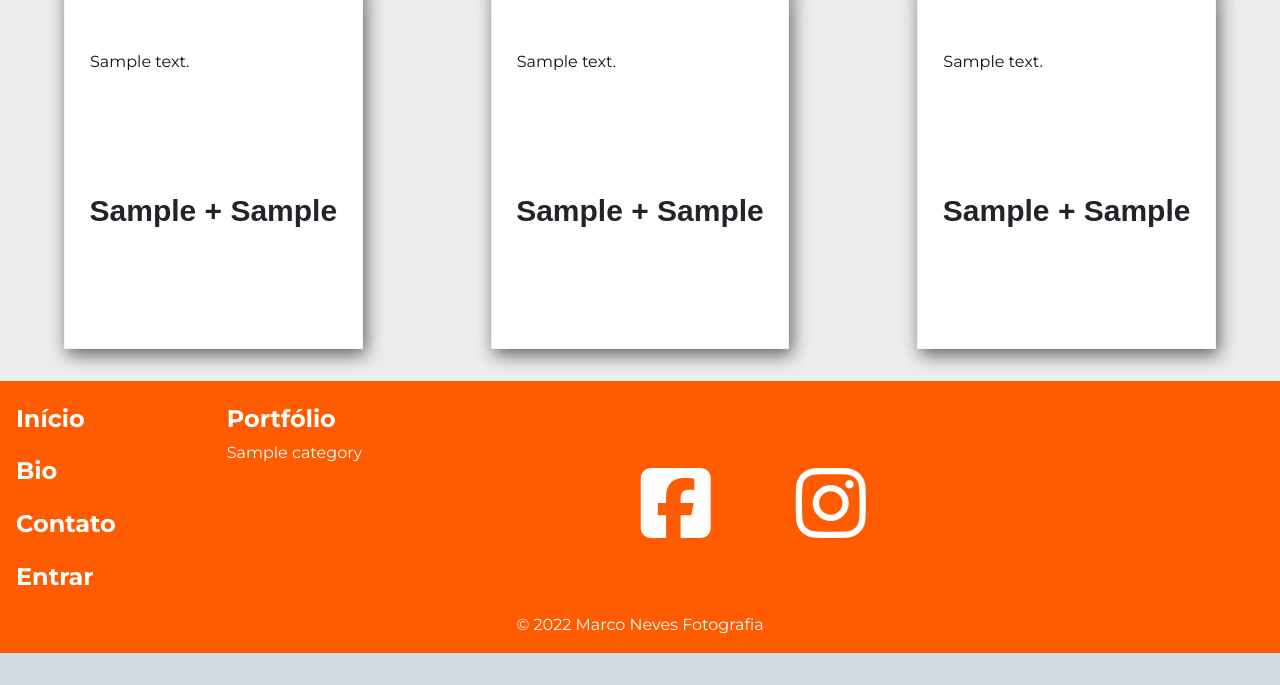
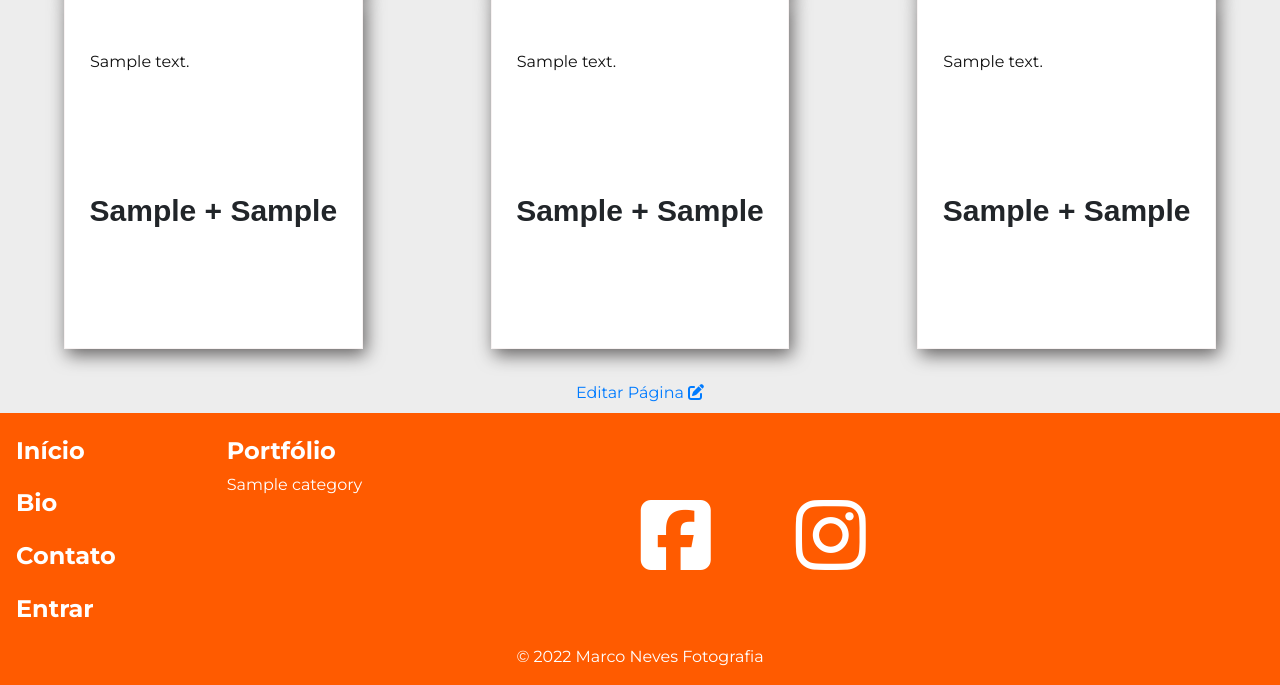
Before and after one commit to SanclerZanella/mn_photography-, a Django app: template home/templates/home/index.html in a window 1280 px wide. Shown: the part 3154-3839 px from the top of the page. Before the commit the page ends 3807 px from the top, so only its background shows below. Run offline with Django 3.2, Linux system fonts and the light colour scheme; the template is opened without the code that fills it: most values are stand-ins (such as "Sample title", 1, 10 or a date in 2020); grey boxes marked "Sample" are stand-in pictures; data that the repository does not hold is empty; some libraries are stand-ins or nearby versions; some web fonts are replaced.

Commit message:
Added edit page button to home page

```diff
--- a/home/templates/home/index.html
+++ b/home/templates/home/index.html
@@ -293,6 +293,16 @@
                     <div class="elfsight-app-83080045-cafb-41d5-bb13-d866283ebf98"></div>
                 </figure>
             </section>
+
+            <section>
+                <div class="row no-gutters">
+                    <div class="col-12 mb-2 text-center">
+                        <a href="">
+                            Editar Página <i class="fas fa-edit"></i>
+                        </a>
+                    </div>
+                </div>
+            </section>
         </main>
     {% endfor %}
 
```
